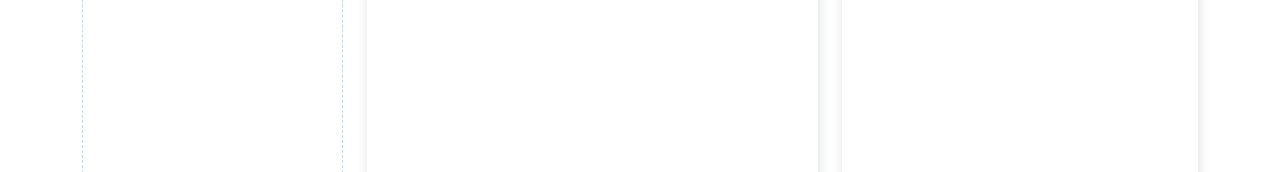
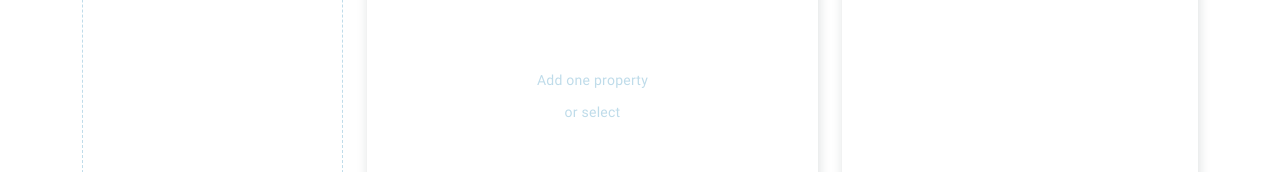
Before and after one commit to Totem-gdn/totem-dna-constructor, an Angular app: page / in a window 1280 px wide. Shown: the part 612-784 px from the top of the page. Built offline with nearby package versions, Linux system fonts and the light colour scheme.

Commit message:
marhin placeholder

```diff
--- a/src/app/modules/main/components/property-form/property-form.component.scss
+++ b/src/app/modules/main/components/property-form/property-form.component.scss
@@ -17,7 +17,7 @@
     }
     .empty_form_placeholder {
         width: 100%;
-        margin-top: $main_column_height / 2;
+        margin-top: ($main_column_height / 2) - 100;
         text-align: center;
         color: $middle_grey;
     }
```
